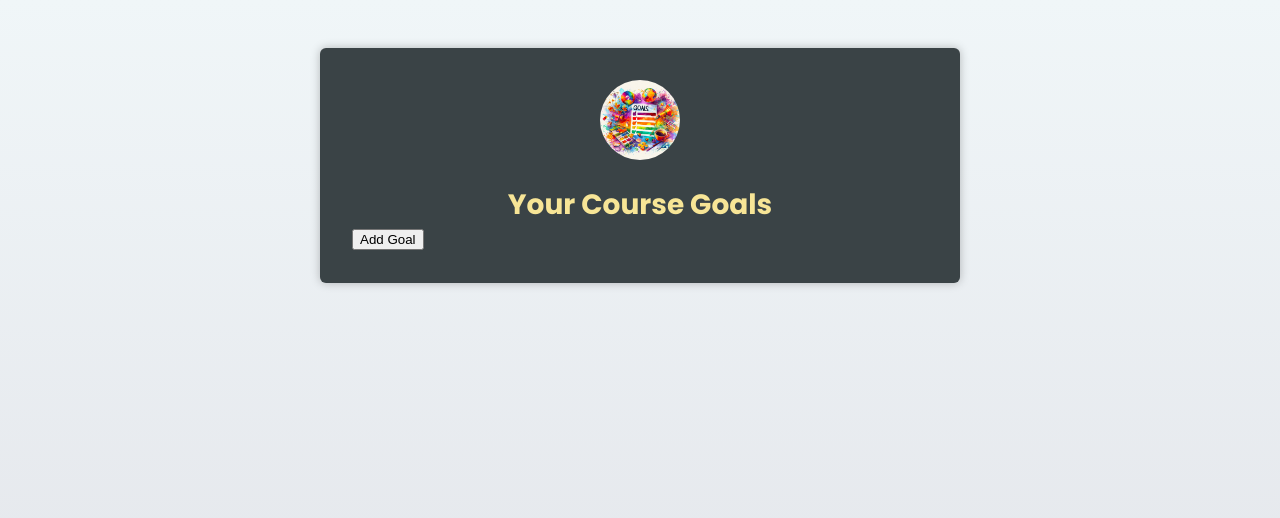
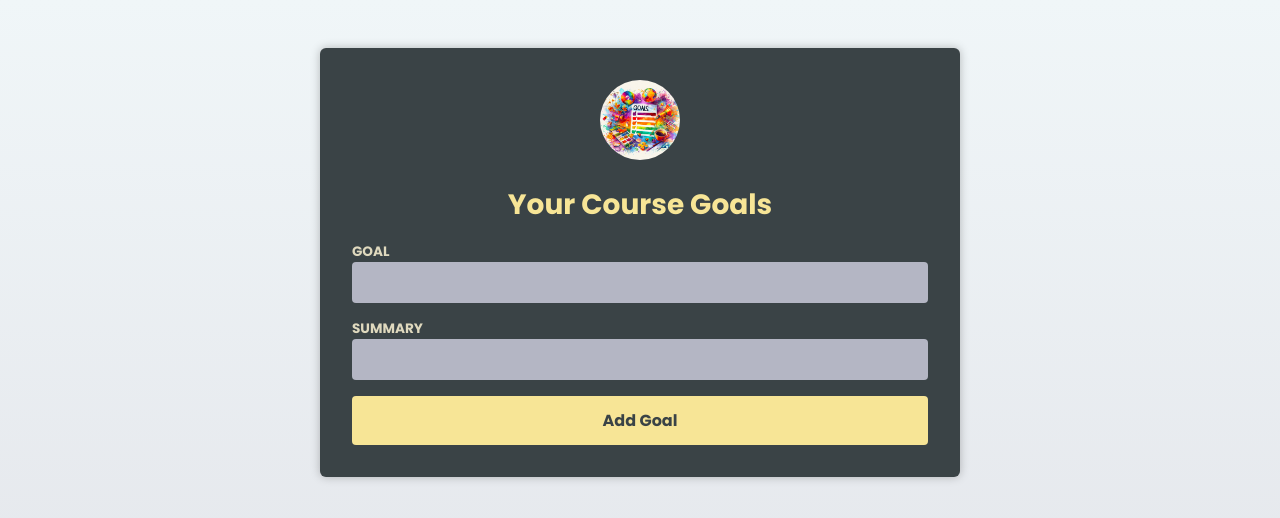
Before and after one commit to amirsalehi-tech/typescript-goalList, a React (Vite) app: page / in a window 1280 px wide. Shown: the top 518 px of the page. Built offline with nearby package versions, Linux system fonts and the light colour scheme.

Commit message:
add handleAddGoal functionality and finish the project

```diff
--- a/src/App.tsx
+++ b/src/App.tsx
@@ -3,6 +3,7 @@ import goalsImg from "./assets/goals.jpg";
 import Header from "./components/Header";
 import {useState} from "react";
 import CourseGoalList from "./components/CourseGoalList";
+import NewGoal from "./components/NewGoal";
 export interface CourseGoal {
   id: number;
   title: string;
@@ -11,11 +12,11 @@ export interface CourseGoal {
 export default function App() {
   const [goals, setGoals] = useState<CourseGoal[]>([]);
 
-  function handleAddGoal() {
+  function handleAddGoal(goal: string, summary: string) {
     const newGoal: CourseGoal = {
       id: Math.random(),
-      title: "New Goal",
-      description: "This is a new goal",
+      title: goal,
+      description: summary,
     };
     setGoals((prevGoals) => {
       return [...prevGoals, newGoal];
@@ -32,7 +33,7 @@ export default function App() {
       <Header image={{src: goalsImg, alt: "goals"}}>
         <h1>Your Course Goals</h1>
       </Header>
-      <button onClick={handleAddGoal}>Add Goal</button>
+      <NewGoal onAddGoal={handleAddGoal} />
       <CourseGoalList goals={goals} onDeleteCourse={handleDeleteGoal} />
     </main>
   );
--- /dev/null
+++ b/src/components/NewGoal.tsx
@@ -0,0 +1,32 @@
+import {useRef, type FormEvent} from "react";
+
+interface NewGoalProps {
+  onAddGoal: (goal: string, summary: string) => void;
+}
+
+export default function NewGoal({onAddGoal}: NewGoalProps) {
+  const goal = useRef<HTMLInputElement>(null);
+  const summary = useRef<HTMLInputElement>(null);
+
+  function handleAddGoal(event: FormEvent<HTMLFormElement>) {
+    event.preventDefault();
+
+    const enteredGoal = goal.current!.value;
+    const enteredSummary = summary.current!.value;
+    event.currentTarget.reset();
+    onAddGoal(enteredGoal, enteredSummary);
+  }
+  return (
+    <form onSubmit={handleAddGoal}>
+      <p>
+        <label htmlFor="title">Goal</label>
+        <input type="text" id="title" ref={goal} />
+      </p>
+      <p>
+        <label htmlFor="summary">summary</label>
+        <input type="text" id="summary" ref={summary} />
+      </p>
+      <button>Add Goal</button>
+    </form>
+  );
+}
```
